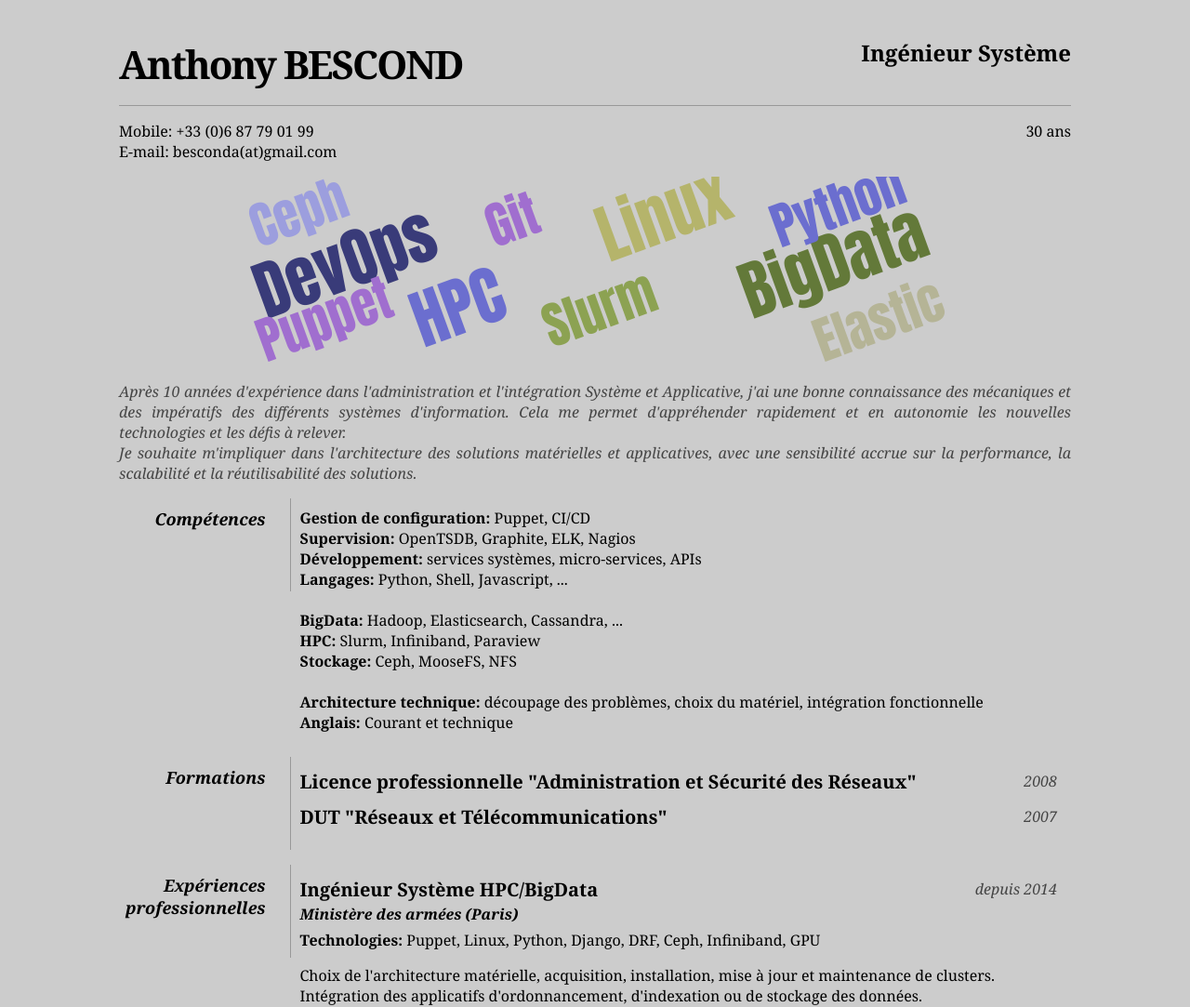
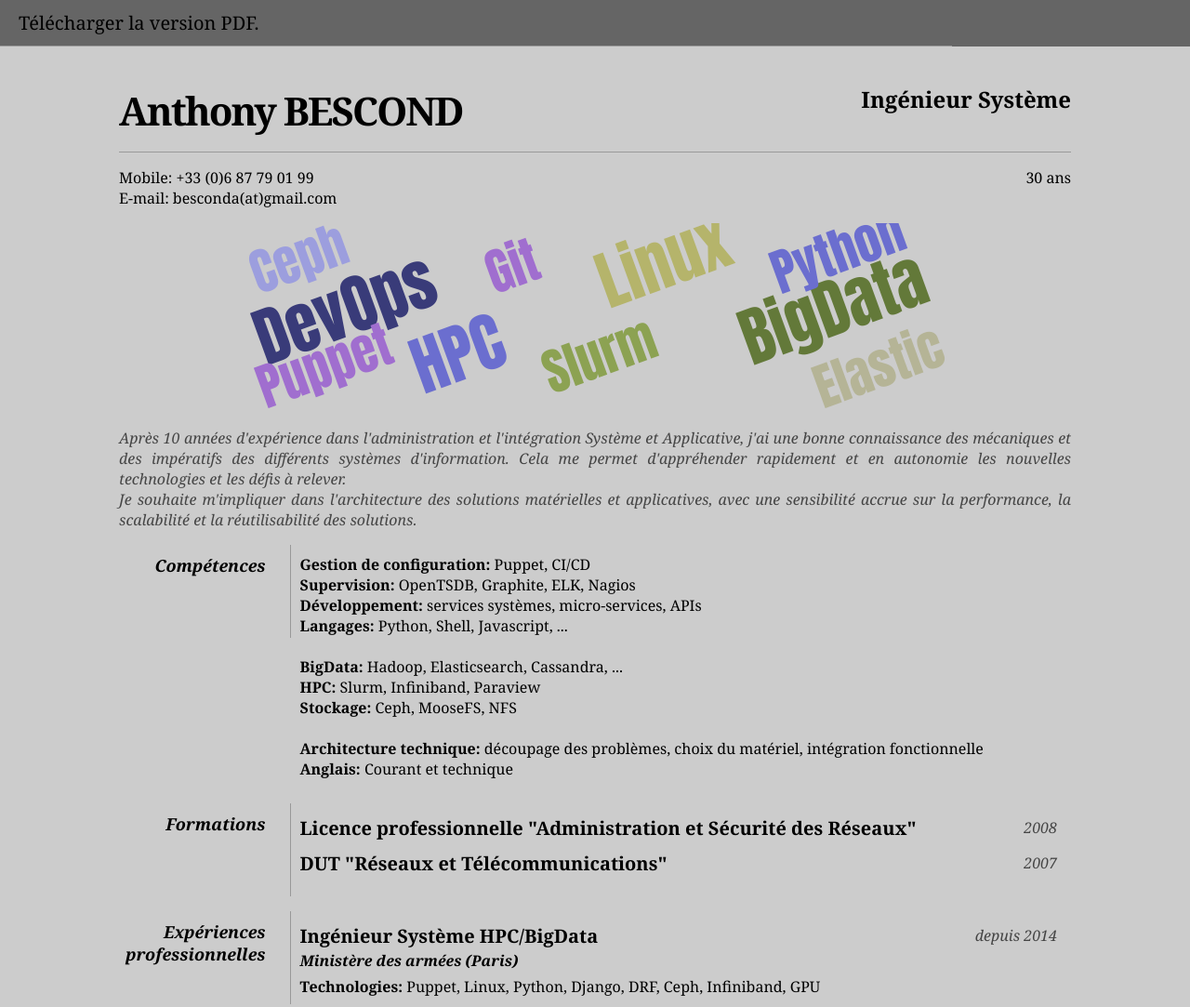
Before and after one commit to redref/self-resume, a plain HTML site: page index.html in a window 1280 px wide. Shown: the top 1083 px of the page at 93% size. Drawn offline with Linux system fonts and the light colour scheme.

Commit message:
Downloadable

```diff
--- a/index.html
+++ b/index.html
@@ -14,6 +14,9 @@
 </head>
 
 <body>
+    <div id="screen">
+        <a href="CV_Anthony_BESCOND.pdf">Télécharger la version PDF.</a>
+    </div>
 
     <div id="page-wrap">
 
@@ -27,6 +30,7 @@
                 <span>Mobile: <span class="tel">+33 (0)6 87 79 01 99</span><br /></span>
                 <span>30 ans</span>
                 <span>E-mail: besconda(at)gmail.com</span>
+                <span id="pdf">CV: https://redref.github.io/self-resume/</span>
             </p>
         </header>
 
--- a/style.css
+++ b/style.css
@@ -24,6 +24,25 @@ a:hover {
     color: black;
 }
 
+/* Bandeau */
+#screen {
+    height: 50px;
+    background: rgba(0, 0, 0, 0.5);
+    display: flex;
+    justify-content: center;
+    align-items: center;
+}
+#screen a {
+    font-size: 20px;
+    display: block;
+    height: 50px;
+    line-height: 50px;
+    width: 80vw;
+    padding-left: 20px;
+}
+
+
+/* Wrap */
 #page-wrap {
     width: 80vw;
     margin: 40px auto 60px;
@@ -137,7 +156,7 @@ section > div > h2 {
     #page-wrap {
         margin: 0;
         padding: 20px;
-        width: 100vw;
+        width: 100%;
     }
 
     .title > h1 {
@@ -166,9 +185,27 @@ section > div > h2 {
     }
 }
 
+@media screen {
+    #pdf {
+        display: none;
+    }
+
+    #screen {
+        display: block;
+    }
+}
+
 @media print {
     body {
         background: #ffffff;
+    }
+
+    #screen {
+        display: none;
+    }
+
+    #pdf {
+        display: block;
     }
 
     #vis {
```
Also changed, not shown: 1 other file.
